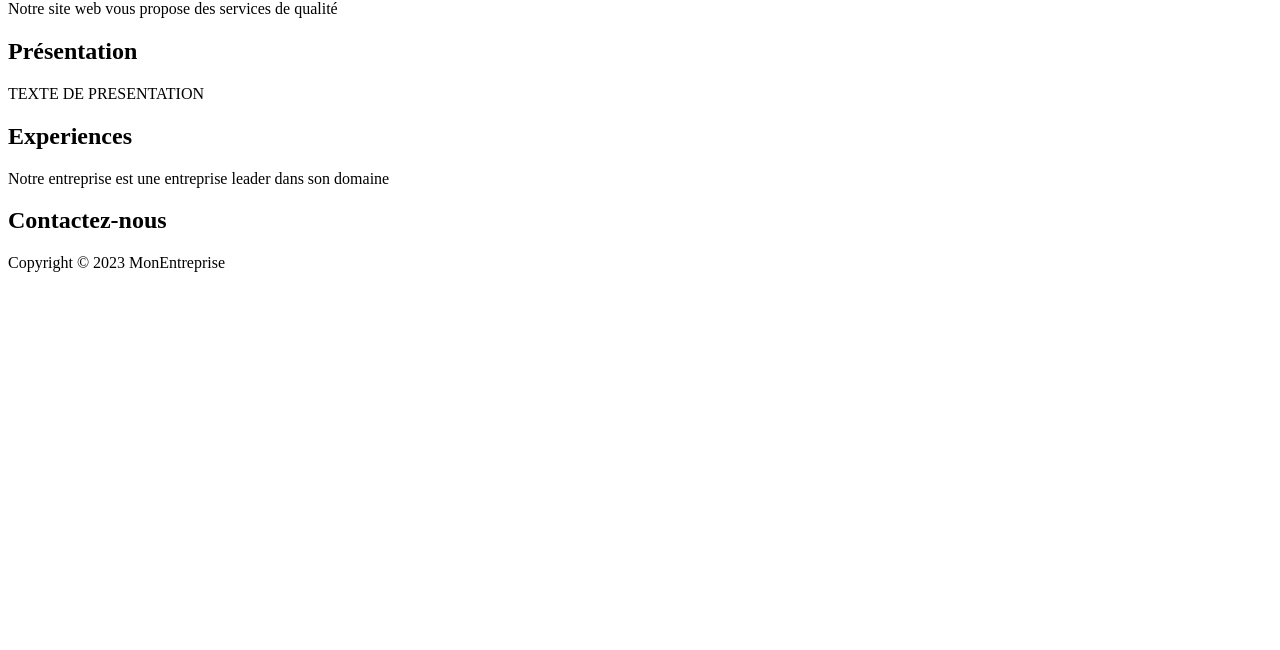
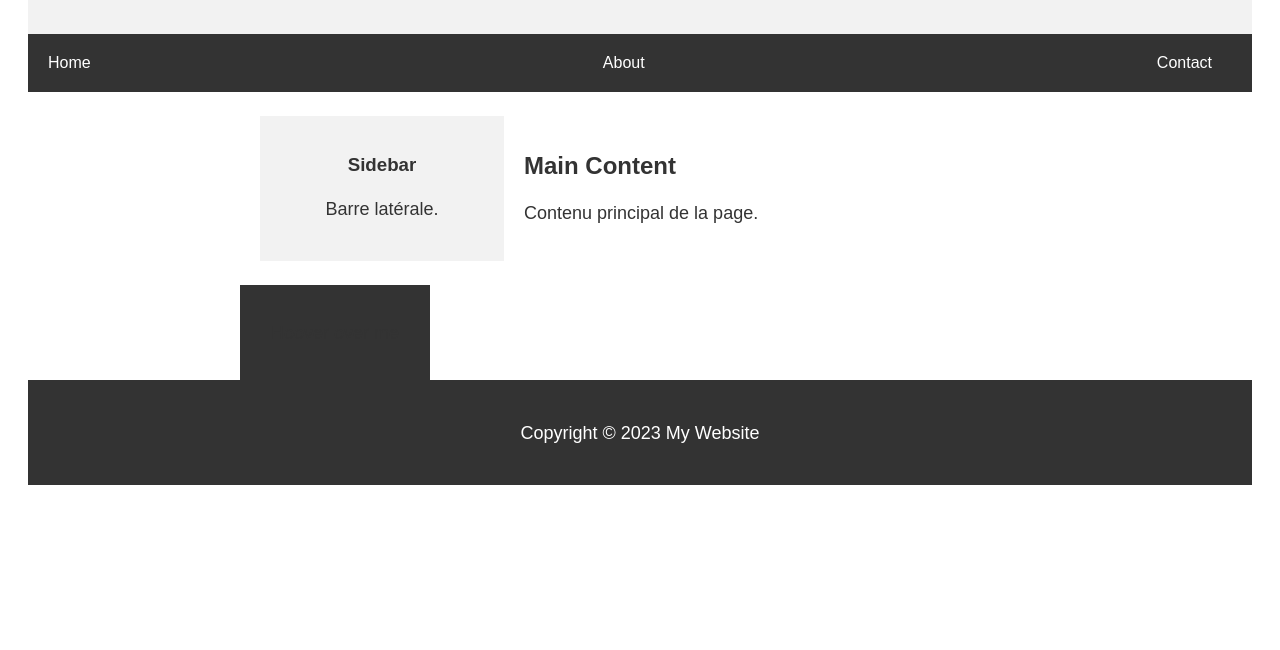
Before and after one commit to Oscar45160/webserver, a plain HTML site: page index.html in a window 1280 px wide. Shown: the part 150-800 px from the top of the page. Drawn offline with Linux system fonts and the light colour scheme.

Commit message:
add css/style.css

```diff
--- /dev/null
+++ b/css/style.css
@@ -0,0 +1,85 @@
+body {
+    font-family: Arial, sans-serif;
+    color: #333;
+    padding: 20px;
+}
+
+h1 {
+font-size: 36px;
+text-align: center;
+margin-top: 50px;
+}
+
+.container {
+max-width: 800px;
+margin: 0 auto;
+text-align: left;
+}
+
+p {
+font-size: 18px;
+line-height: 1.5;
+margin-top: 20px;
+}
+
+.header {
+background-color: #f2f2f2;
+padding: 20px;
+text-align: center;
+}
+
+.navbar {
+display: flex;
+justify-content: space-between;
+align-items: center;
+background-color: #333;
+color: #fff;
+padding: 20px;
+
+}
+.navbar a {
+color: #fff;
+text-decoration: none;
+margin-right: 20px;
+
+}
+.main-section {
+display: flex;
+justify-content: space-between;
+align-items: center;
+padding: 20px;
+
+}
+.sidebar {
+width: 30%;
+background-color: #f2f2f2;
+padding: 20px;
+text-align: center;
+
+}
+.main-content {
+width: 70%;
+padding: 20px;
+}
+
+
+.button {
+background-color: #333;
+text-align: center;
+padding: 15px;
+width: 20%;
+}
+
+.button:hover {
+background-color: #555;
+transform: rotate(360 deg);
+transition: 0.5s;
+}
+
+
+.footer {
+background-color: #333;
+color: #fff;
+text-align: center;
+padding: 20px;
+}
--- a/index.html
+++ b/index.html
@@ -1,29 +1,34 @@
 <!DOCTYPE html>
 <html>
     <head>
-        <title>Mon CV</title>
+        <link rel="stylesheet" href="css/style.css">
     </head>
     <body>
-        <ul>
-            <li><a href="#presentation">Présentation</a></li>
-            <li><a href="#experience">Experiences</a></li>
-            <li><a href="#centre_interet">Centre d'interet</a></li>
-        </ul>
-        <h1>Bienvenue sur mon CV</h1>
-        <p>Notre site web vous propose des services de qualité</p>
-        <section id="presentation">
-            <h1>Présentation</h1>
-            <p>TEXTE DE PRESENTATION</p>
-        </section>
-        <section id="experience">
-            <h1>Experiences</h1>
-        </section>
-        <p>Notre entreprise est une entreprise leader dans son domaine</p>
-        <section id="centre_interet">
-            <h1>Contactez-nous</h1>
-        </section>
+        <div class="header">
+            <h1>My Website</h1>
+        </div>
+    <div class="navbar">
+        <a href="#home">Home</a>
+        <a href="#about">About</a>
+        <a href="#contact">Contact</a>
+    </div>
+    <div class="container">
+        <div class="main-section">
+            <div class="sidebar">
+                <h3>Sidebar</h3>
+                <p>Barre latérale.</p>
+            </div>
+            <div class="main-content">
+                <h2>Main Content</h2>
+                <p>Contenu principal de la page.</p>
+            </div>
+        </div>
+        <div class="button">
+            <p>Hoover over me</p>
+        </div>
+    </div>
+    <div class="footer">
+        <p>Copyright &copy; 2023 My Website</p>
+    </div>
     </body>
-    <footer>
-        <p>Copyright © 2023 MonEntreprise</p>
-    </footer>
 </html>
```
